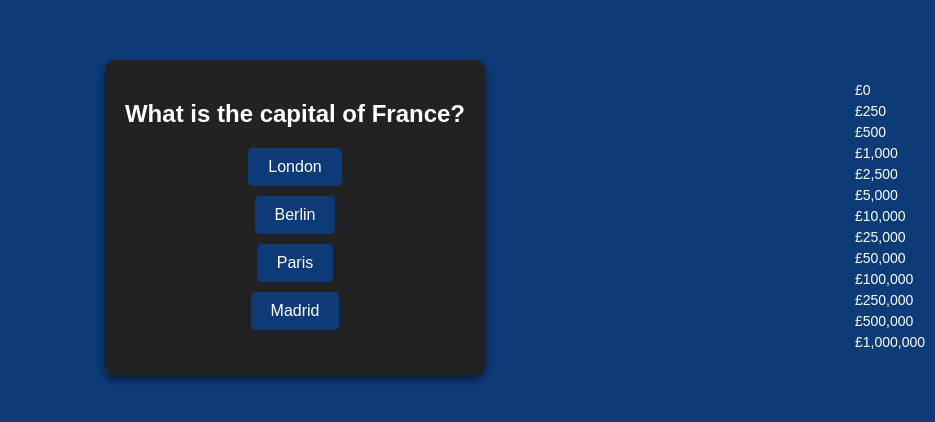
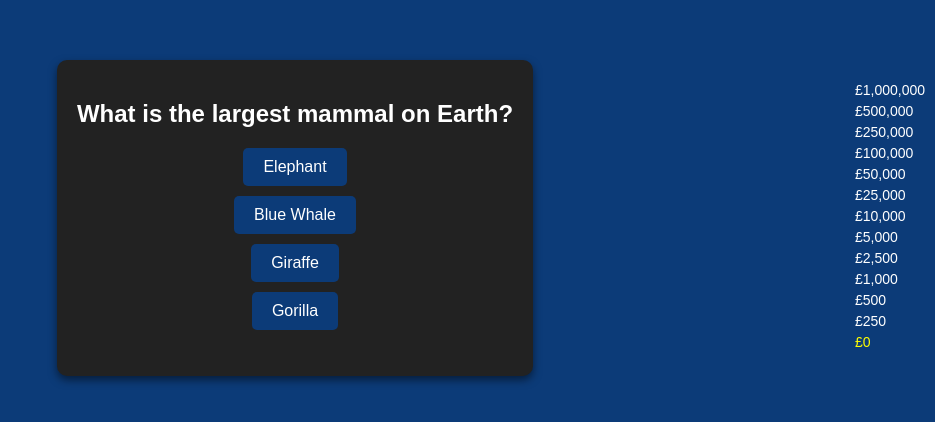
Before and after one commit to aman-moh/Who-Wants-To-Be-A-Millionaire, a plain HTML site: page index2.html in a window 1280 px wide. Shown: the part 182-604 px from the top of the page, without its empty margins (345-1280 px from the left). Drawn offline with Linux system fonts and the light colour scheme.

Commit message:
added rest of the questions, fixed highlighting.

```diff
--- a/index2.html
+++ b/index2.html
@@ -1,5 +1,6 @@
 <!DOCTYPE html>
 <html>
+
 <head>
   <title>Who Wants To Be a HTML Millionaire?</title>
 </head>
@@ -15,6 +16,7 @@
     align-items: center;
     height: 100vh;
   }
+
   #question-container {
     background-color: #222;
     border-radius: 10px;
@@ -24,6 +26,7 @@
     position: relative;
     z-index: 1;
   }
+
   #result-container {
     background-color: #222;
     border-radius: 10px;
@@ -36,10 +39,12 @@
     transform: translate(-50%, -50%);
     z-index: 2;
   }
+
   h2 {
     margin-bottom: 20px;
     font-size: 24px;
   }
+
   ul {
     list-style: none;
     padding: 0;
@@ -47,9 +52,11 @@
     flex-direction: column;
     align-items: center;
   }
+
   li {
     margin-bottom: 10px;
   }
+
   button {
     padding: 10px 20px;
     border: none;
@@ -60,21 +67,26 @@
     cursor: pointer;
     transition: background-color 0.3s;
   }
+
   button:hover {
     background-color: #164fa5;
   }
+
   #result-container {
     margin-top: 20px;
   }
+
   #result {
     font-size: 20px;
     margin-bottom: 10px;
   }
+
   #result-container button {
     padding: 8px 16px;
   }
+
   .progress-labels {
-      position: absolute;
+    position: fixed;
     top: 50%;
     right: 10px;
     transform: translateY(-50%);
@@ -84,10 +96,16 @@
 
   .progress-label {
     font-size: 14px;
-      color: #fff;
+    color: white;
     margin-bottom: 5px;
   }
+
+  .highlight {
+    color: yellow;
+    /* Change text color to yellow */
+  }
 </style>
+
 <body>
   <div id="question-container">
     <h2 id="question">Question:</h2>
@@ -105,6 +123,22 @@
     <button onclick="nextQuestion()">Next Question</button>
   </div>
 
+  <div class="progress-labels">
+    <div class="progress-label">£1,000,000</div>
+    <div class="progress-label">£500,000</div>
+    <div class="progress-label">£250,000</div>
+    <div class="progress-label">£100,000</div>
+    <div class="progress-label">£50,000</div>
+    <div class="progress-label">£25,000</div>
+    <div class="progress-label">£10,000</div>
+    <div class="progress-label">£5,000</div>
+    <div class="progress-label">£2,500</div>
+    <div class="progress-label">£1,000</div>
+    <div class="progress-label">£500</div>
+    <div class="progress-label">£250</div>
+    <div class="progress-label highlight">£0</div>
+  </div>
+
   <script>
     let questions = [
       {
@@ -117,11 +151,67 @@
         answers: ["Mars", "Jupiter", "Saturn", "Earth"],
         correctAnswer: 1
       },
+      {
+        question: "What is the capital of Japan?",
+        answers: ["Beijing", "Seoul", "Tokyo", "Bangkok"],
+        correctAnswer: 2
+      },
+      {
+        question: "Which planet is known as the 'Red Planet'?",
+        answers: ["Mars", "Venus", "Jupiter", "Saturn"],
+        correctAnswer: 0
+      },
+      {
+        question: "Who wrote 'Romeo and Juliet'?",
+        answers: ["Charles Dickens", "William Shakespeare", "Jane Austen", "Mark Twain"],
+        correctAnswer: 1
+      },
+      {
+        question: "What is the largest mammal on Earth?",
+        answers: ["Elephant", "Blue Whale", "Giraffe", "Gorilla"],
+        correctAnswer: 1
+      },
+      {
+        question: "In which year did the first moon landing occur?",
+        answers: ["1969", "1975", "1982", "1990"],
+        correctAnswer: 0
+      },
+      {
+        question: "Who painted the Mona Lisa?",
+        answers: ["Vincent van Gogh", "Leonardo da Vinci", "Pablo Picasso", "Michelangelo"],
+        correctAnswer: 1
+      },
+      {
+        question: "What is the largest ocean on Earth?",
+        answers: ["Atlantic Ocean", "Indian Ocean", "Southern Ocean", "Pacific Ocean"],
+        correctAnswer: 3
+      },
+      {
+        question: "Which gas do plants absorb during photosynthesis?",
+        answers: ["Oxygen", "Nitrogen", "Carbon Dioxide", "Hydrogen"],
+        correctAnswer: 2
+      },
+      {
+        question: "Who is known as the 'Father of Computer Science'?",
+        answers: ["Bill Gates", "Alan Turing", "Steve Jobs", "Ada Lovelace"],
+        correctAnswer: 1
+      },
+      {
+        question: "What is the currency of Brazil?",
+        answers: ["Peso", "Real", "Baht", "Euro"],
+        correctAnswer: 1
+      }
       // Add more questions following the same structure
     ];
 
     let currentQuestion = null;
     let answered = false;
+    let winnings = 0;
+
+    const prizeLevels = [
+      "£1,000,000", "£500,000", "£250,000", "£100,000", "£50,000", "£25,000", "£10,000", "£5,000", "£2,500", "£1,000", "£500", "£250", "£0"
+    ];
+
 
     function getRandomQuestion() {
       return Math.floor(Math.random() * questions.length);
@@ -166,8 +256,11 @@
 
       if (selectedAnswer === questions[currentQuestion].correctAnswer) {
         result.textContent = "Correct!";
+        // Increase winnings for correct answer
+        moveProgress();
       } else {
         result.textContent = "Wrong!";
+        // Reset winnings to the last checkpoint (if applicable)
       }
 
       resultContainer.style.display = "block";
@@ -183,58 +276,33 @@
       displayQuestion();
     }
 
-    displayQuestion();
-  </script>
+    function moveProgress() {
+      const progressLabels = document.querySelectorAll(".progress-label");
+
+      // Clear previous highlights
+      //progressLabels.forEach(label => label.classList.remove("highlight"));
+
+      const labelIndex = calculatePrizeIndex();
+      console.log("Label Index:", labelIndex); // Added this line for debugging
+
+      if (labelIndex >= 0) {
+        console.log("Adding highlight"); // Added this line for debugging
+        progressLabels[labelIndex].classList.add("highlight");
+      }
+    }
 
 
-  <script>
-    let correctAnswers = 0; // Track correct answers
+    let answeredQuestions = 1;
 
-    function checkAnswer(selectedAnswer) {
-      if (answered) return;
-
-      const resultContainer = document.getElementById("result-container");
-      const result = document.getElementById("result");
-
-      answered = true;
-
-      for (let i = 0; i < 4; i++) {
-        const answerBtn = document.getElementById(`answer${i}`);
-        answerBtn.disabled = true;
-      }
-
-      if (selectedAnswer === questions[currentQuestion].correctAnswer) {
-        result.textContent = "Correct!";
-        correctAnswers++; // Increment correct answers
-      } else {
-        result.textContent = "Wrong!";
-      }
-
-      resultContainer.style.display = "block";
-
-      // Remove the answered question from the array
-      questions.splice(currentQuestion, 1);
+    function calculatePrizeIndex() {
+      answeredQuestions++;
+      return prizeLevels.length - answeredQuestions;
     }
 
     displayQuestion();
   </script>
 
-  <div class="progress-labels">
-    <div class="progress-label">£0</div>
-    <div class="progress-label">£250</div>
-    <div class="progress-label">£500</div>
-    <div class="progress-label">£1,000</div>
-    <div class="progress-label">£2,500</div>
-    <div class="progress-label">£5,000</div>
-    <div class="progress-label">£10,000</div>
-    <div class="progress-label">£25,000</div>
-    <div class="progress-label">£50,000</div>
-    <div class="progress-label">£100,000</div>
-    <div class="progress-label">£250,000</div>
-    <div class="progress-label">£500,000</div>
-    <div class="progress-label">£1,000,000</div>
-  </div>
-
 
 </body>
+
 </html>
```
Lines whose indentation alone changed are shown as unchanged.
